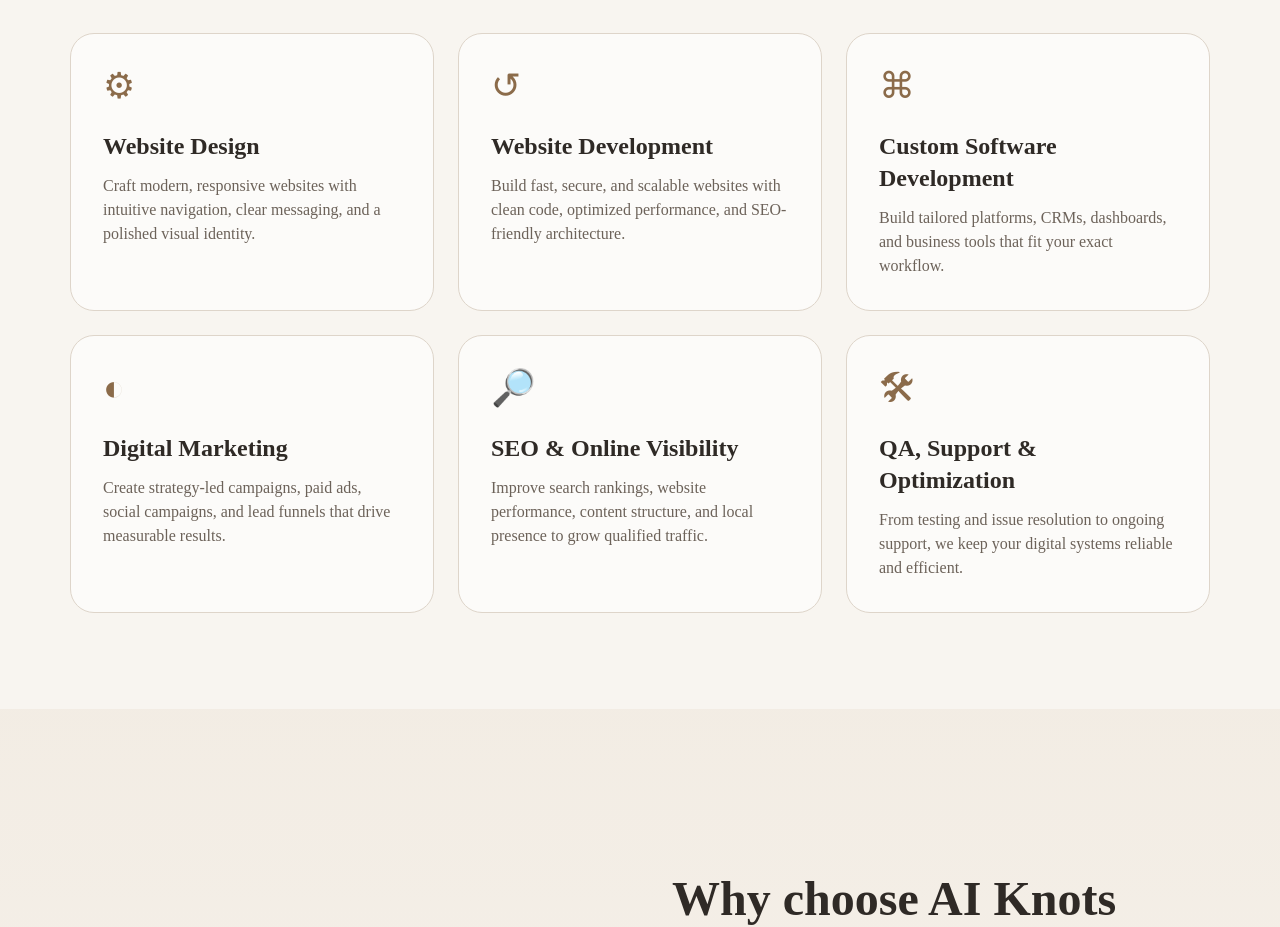
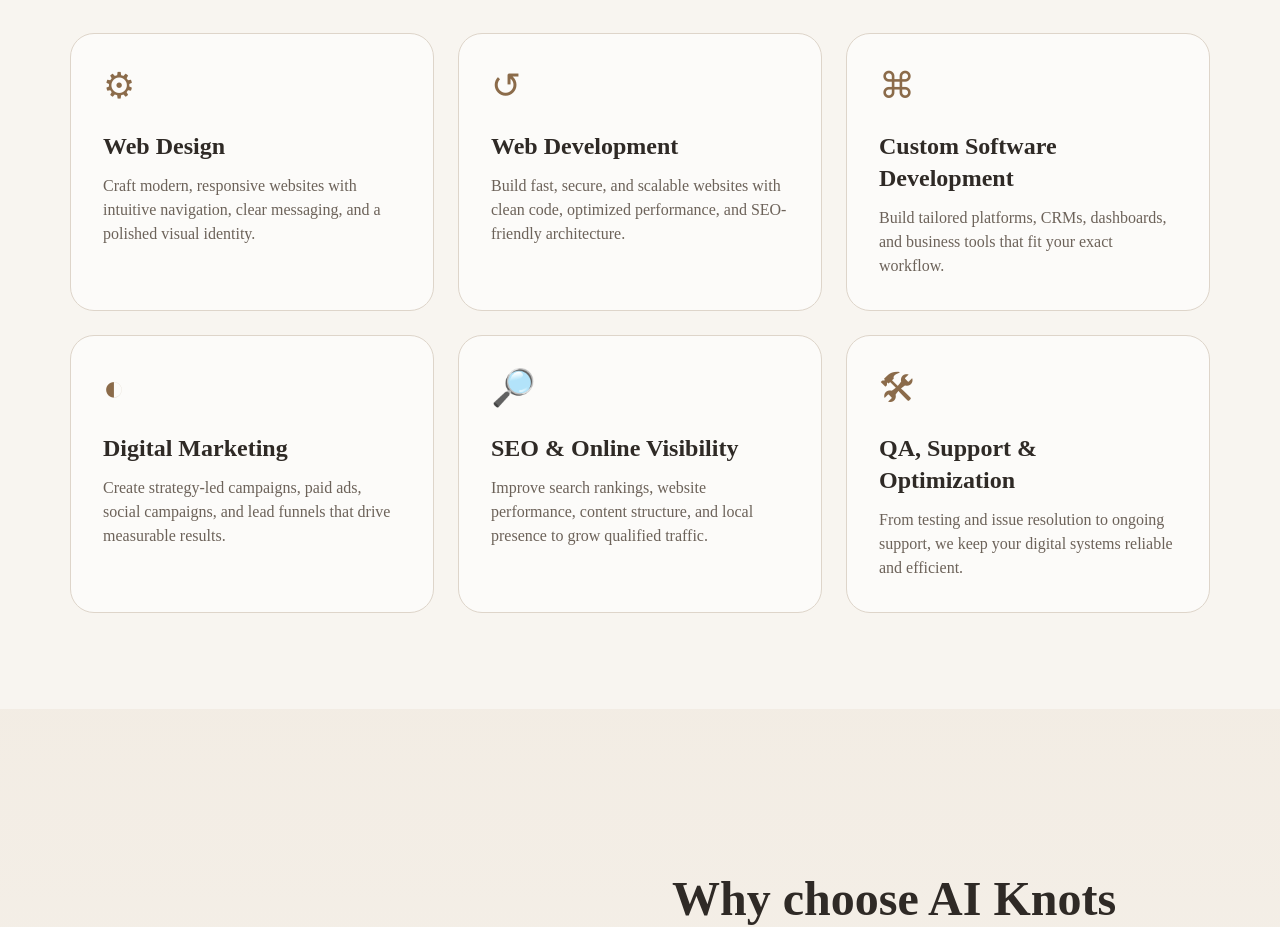
Before and after one commit to atlaknotssolutions/AI-KNOTS-IT-Solution-website, a React (Vite) app: page /landingpage in a window 1280 px wide. Shown: the part 1220-2147 px from the top of the page. Built offline with nearby package versions, Linux system fonts and the light colour scheme.

Commit message:
landingpage completed

```diff
--- a/src/Component/Landingpage/Landingpage.jsx
+++ b/src/Component/Landingpage/Landingpage.jsx
@@ -225,12 +225,12 @@ function Landingpage() {
             {[
               {
                 icon: "⚙",
-                title: "Website Design",
+                title: "Web Design",
                 desc: "Craft modern, responsive websites with intuitive navigation, clear messaging, and a polished visual identity.",
               },
               {
                 icon: "↺",
-                title: "Website Development",
+                title: "Web Development",
                 desc: "Build fast, secure, and scalable websites with clean code, optimized performance, and SEO-friendly architecture.",
               },
               {
```
